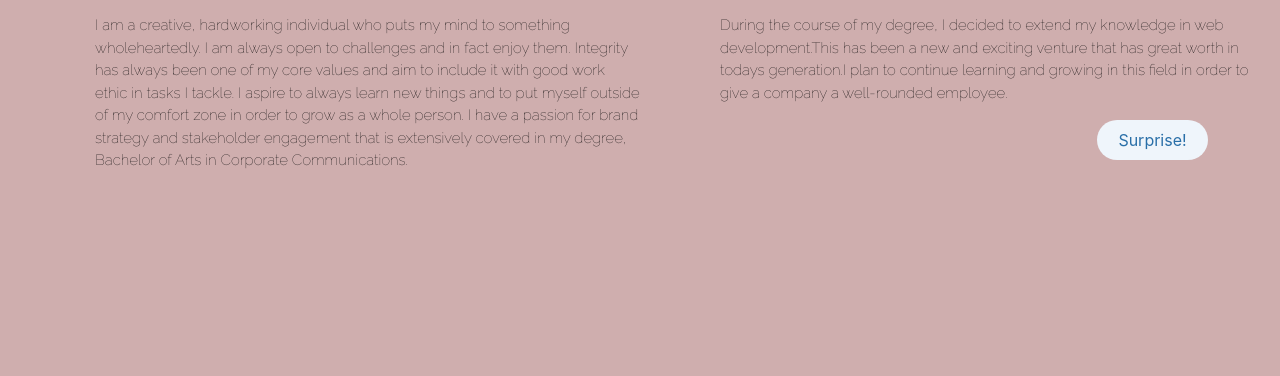
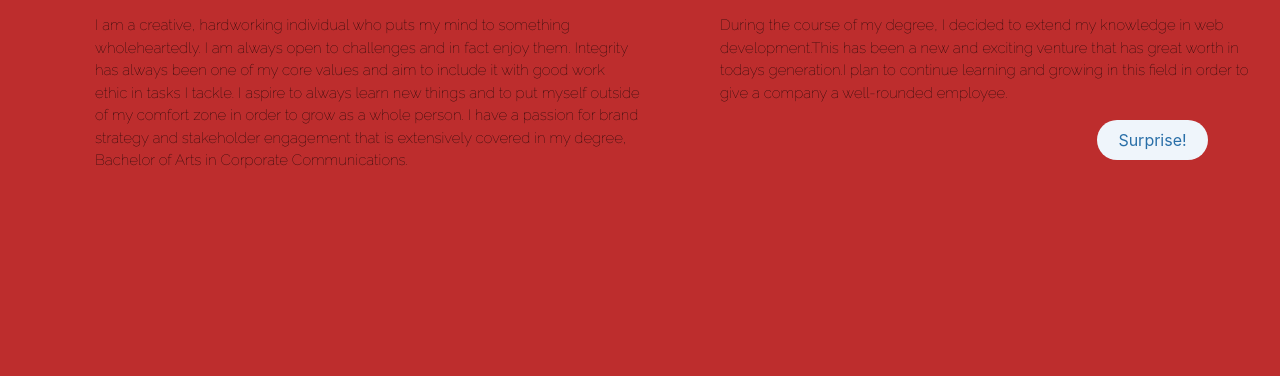
Before and after one commit to Ruth-Ann-Hoatson/portfolio, a plain HTML site: page index.html in a window 1280 px wide. Shown: the part 197-573 px from the top of the page. Drawn offline with nearby package versions, Linux system fonts and the light colour scheme.

Commit message:
Second push

```diff
--- a/app.css
+++ b/app.css
@@ -4,7 +4,7 @@ body{
 
 }
 
-.main_background{background-color:rgb(207, 174, 174);}
+ .main_background{background-color:rgb(189, 45, 45);}/*207, 174, 174 */
 
 ul{
     list-style-type: none;
```
